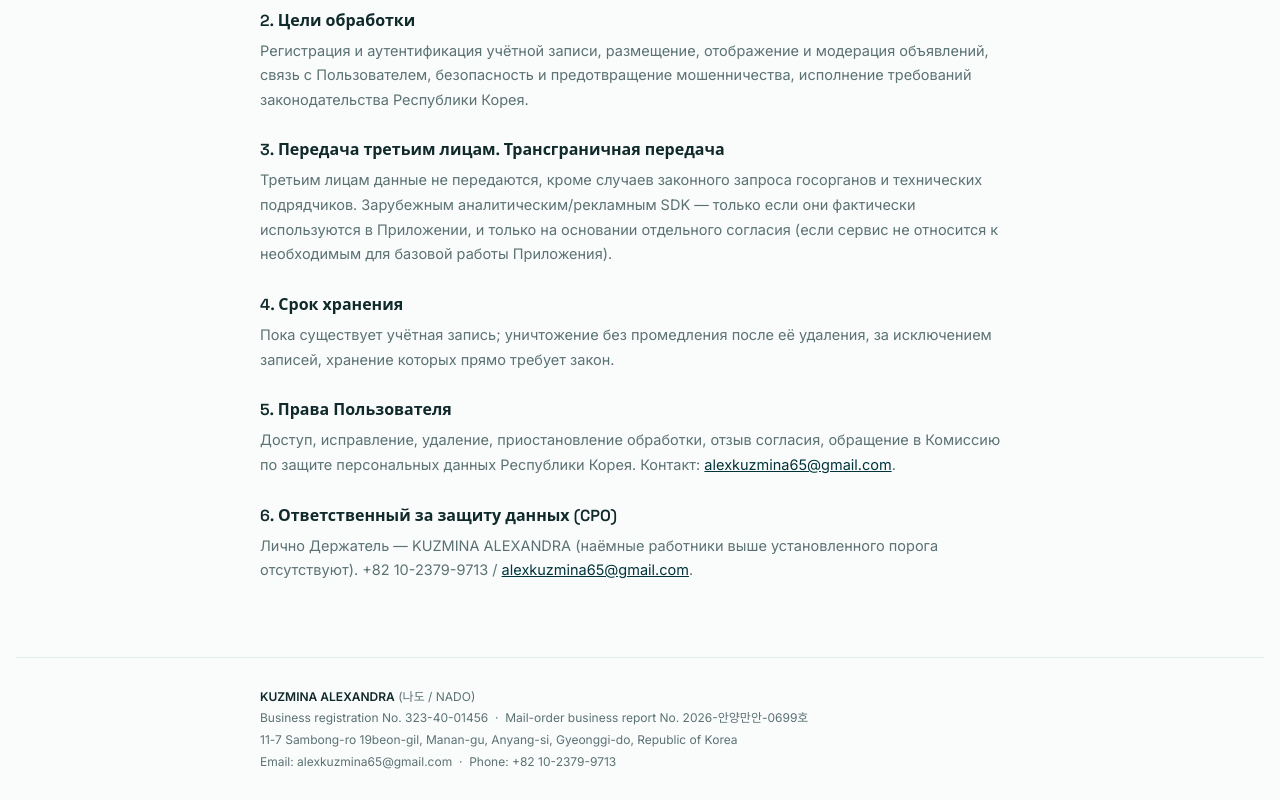
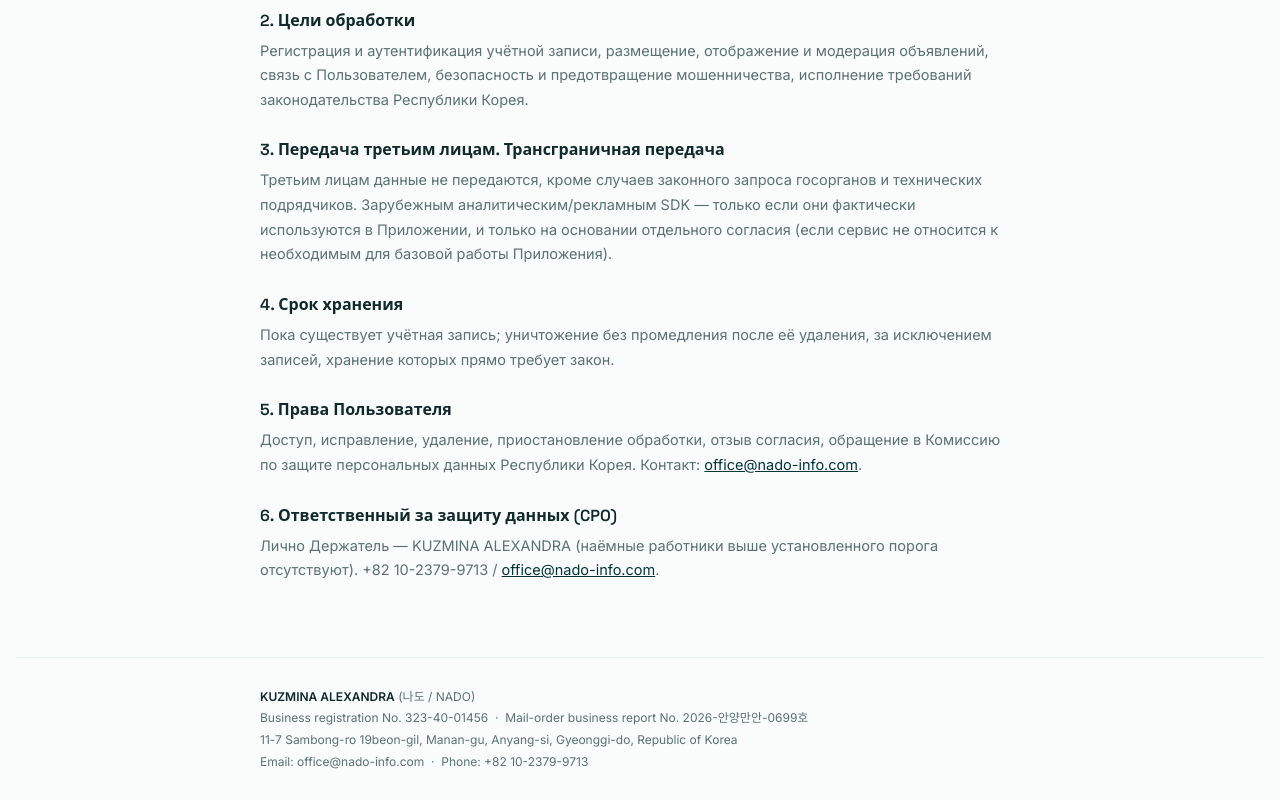
Before and after one commit to armasars/nado-site, a plain HTML site: page privacy.html in a window 1280 px wide. Shown: the part 425-1225 px from the top of the page. Drawn offline with Linux system fonts and the light colour scheme.

Commit message:
Add files via upload

```diff
--- a/privacy.html
+++ b/privacy.html
@@ -106,12 +106,12 @@ footer a{color:var(--accent-ink)}
 
   <section class="doc-section">
     <h2>5. Права Пользователя</h2>
-    <p>Доступ, исправление, удаление, приостановление обработки, отзыв согласия, обращение в Комиссию по защите персональных данных Республики Корея. Контакт: <a href="mailto:alexkuzmina65@gmail.com">alexkuzmina65@gmail.com</a>.</p>
+    <p>Доступ, исправление, удаление, приостановление обработки, отзыв согласия, обращение в Комиссию по защите персональных данных Республики Корея. Контакт: <a href="mailto:office@nado-info.com">office@nado-info.com</a>.</p>
   </section>
 
   <section class="doc-section">
     <h2>6. Ответственный за защиту данных (CPO)</h2>
-    <p>Лично Держатель — KUZMINA ALEXANDRA (наёмные работники выше установленного порога отсутствуют). +82 10-2379-9713 / <a href="mailto:alexkuzmina65@gmail.com">alexkuzmina65@gmail.com</a>.</p>
+    <p>Лично Держатель — KUZMINA ALEXANDRA (наёмные работники выше установленного порога отсутствуют). +82 10-2379-9713 / <a href="mailto:office@nado-info.com">office@nado-info.com</a>.</p>
   </section>
 </main>
 
@@ -121,7 +121,7 @@ footer a{color:var(--accent-ink)}
       <b>KUZMINA ALEXANDRA</b> (나도 / NADO)<br>
       Business registration No. 323-40-01456 &nbsp;·&nbsp; Mail-order business report No. 2026-안양만안-0699호<br>
       11-7 Sambong-ro 19beon-gil, Manan-gu, Anyang-si, Gyeonggi-do, Republic of Korea<br>
-      Email: alexkuzmina65@gmail.com &nbsp;·&nbsp; Phone: +82 10-2379-9713
+      Email: office@nado-info.com &nbsp;·&nbsp; Phone: +82 10-2379-9713
     </div>
   </div>
 </footer>
```
Also changed, not shown: index.html (+1 -1 lines), terms.html (+2 -2 lines).
